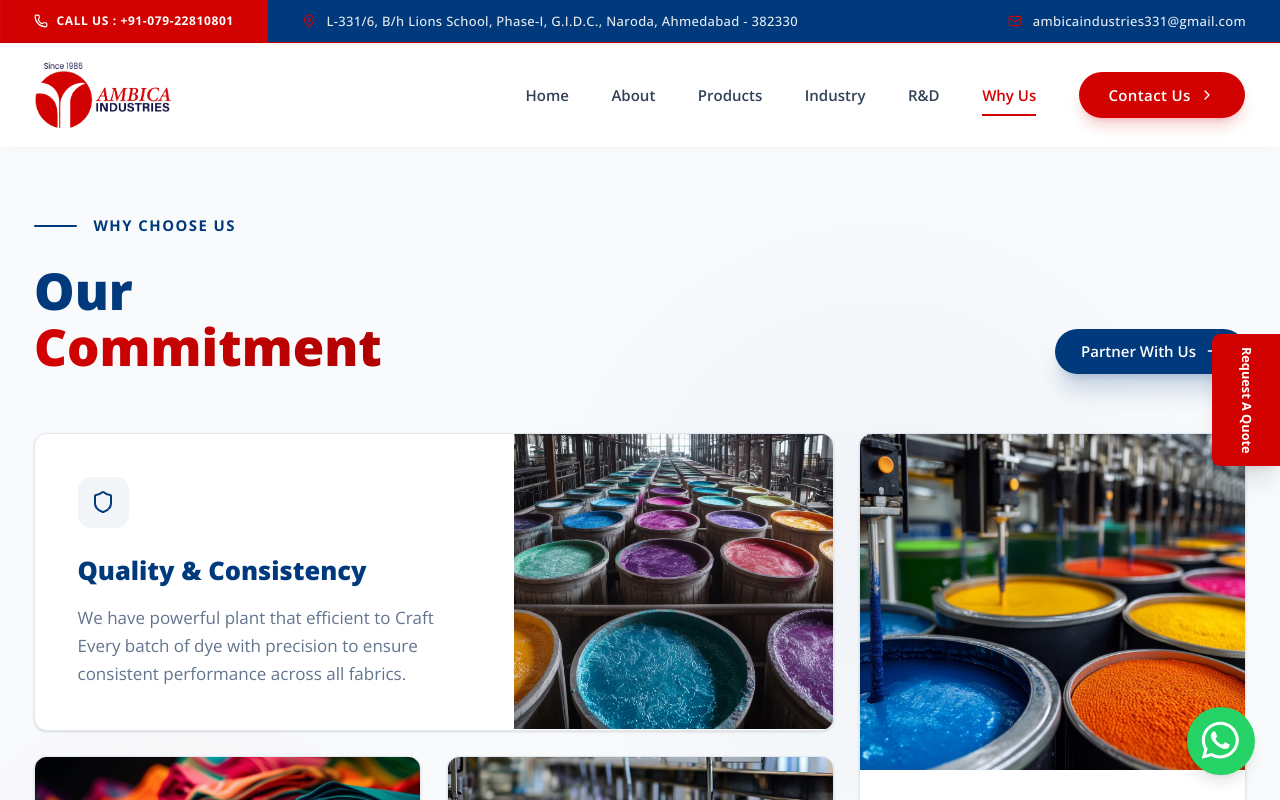
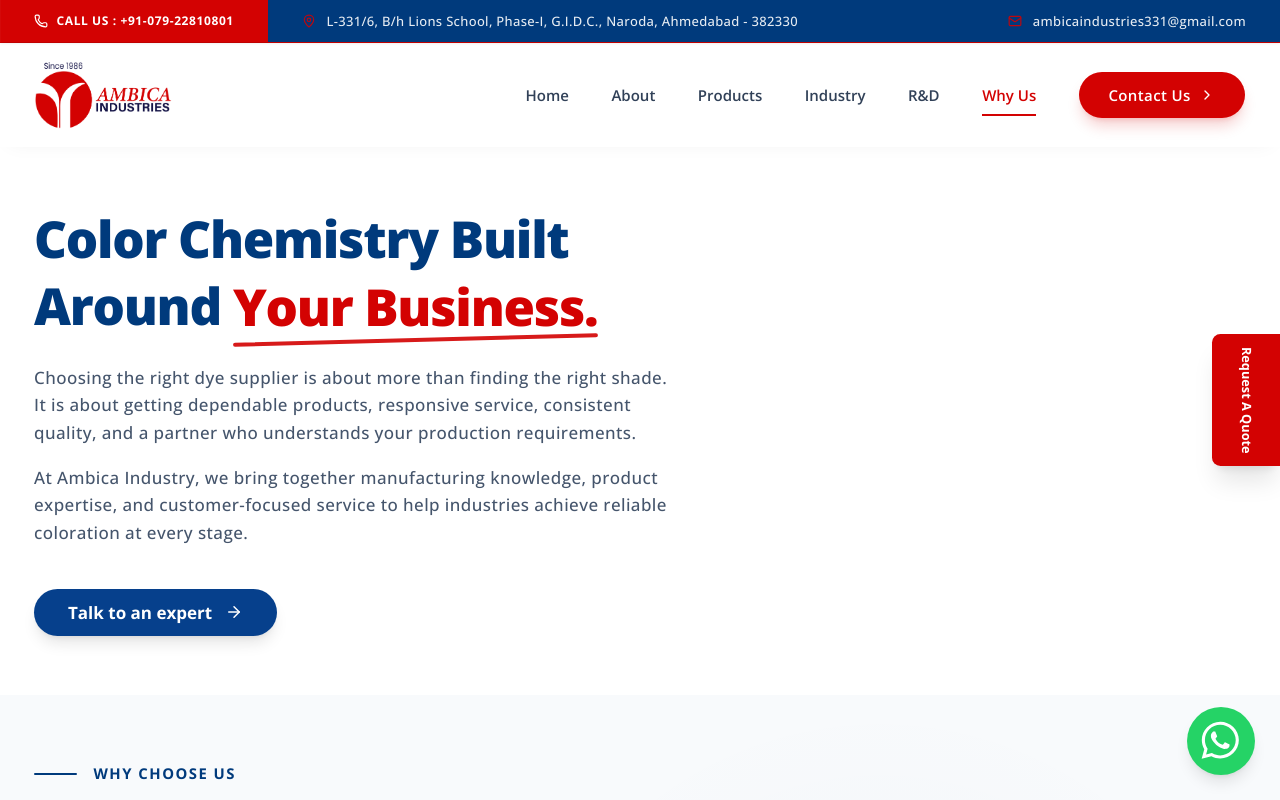
Before and after one commit to digitalwebconnection/ambicaindustries, a React (Vite) app: page /why-choose-us in a window 1280 px wide. Shown: the top 800 px of the page. Built offline with nearby package versions, Linux system fonts and the light colour scheme.

Commit message:
feat: update HeroIndustry and HeroWhyUs sections with improved layout and animations; enhance button styles in RnD components

```diff
--- a/src/components/sections/HeroWhyUs.tsx
+++ b/src/components/sections/HeroWhyUs.tsx
@@ -1,9 +1,52 @@
+import { motion } from "framer-motion";
+
+import { ArrowRight } from "lucide-react";
+
+export default function HeroWhyUs() {
 
 
-export default function(){
-    return(
-        <section>
+    return (
+        <section className="relative overflow-hidden bg-white py-12 lg:py-14">
+            <div className="max-w-7xl mx-auto px-4 sm:px-6 lg:px-8">
+                <div className="grid grid-cols-1 lg:grid-cols-[1.3fr_1fr] gap-16 lg:gap-20 items-center">
 
+                    <motion.div
+                        initial={{ opacity: 0, x: -30 }}
+                        whileInView={{ opacity: 1, x: 0 }}
+                        viewport={{ once: true }}
+                        transition={{ duration: 0.8 }} className="">
+                        <h1 className="text-4xl sm:text-4xl lg:text-5xl font-black text-primary-dark tracking-tight leading-15 mb-6 relative">
+                            Color Chemistry Built Around <span className="text-accent-red relative inline-block mt-1">
+                                Your Business.
+                                <div className="absolute -bottom-1 left-0 w-full h-1 bg-accent-red/90 rounded-full transform -rotate-[1.5deg]" />
+                            </span>
+
+                        </h1>
+                        <p className="text-base tracking-wide mt-4 text-slate-600 leading-relaxed mb-4 font-medium">
+                            Choosing the right dye supplier is about more than finding the right shade. It is about getting dependable products, responsive service, consistent quality, and a partner who understands your production requirements.
+                        </p>
+                        <p className="text-base tracking-wide mt-2 text-slate-600 leading-relaxed mb-10 font-medium">
+At Ambica Industry, we bring together manufacturing knowledge, product expertise, and customer-focused service to help industries achieve reliable coloration at every stage.                        </p>
+
+                        <button type="button" className="group inline-flex items-center justify-center gap-3 px-8 py-2.5 rounded-full bg-primary hover:bg-primary-dark text-white text-base font-bold shadow-lg hover:shadow-xl hover:-translate-y-1 transition-all duration-300"
+                        >
+                            <span>Talk to an expert</span>
+                            <ArrowRight size={18} className="group-hover:translate-x-1 transition-transform duration-300" />
+                        </button>
+                    </motion.div>
+
+                    {/* <motion.div
+                        initial={{ opacity: 0, y: 10 }}
+                        whileInView={{ opacity: 1, y: 0 }}
+                        viewport={{ once: true, amount: 0.2 }}
+                        transition={{ duration: 0.4 }}
+                        className="relative h-130">
+                        <div className="w-100  h-100  bg-accent-red/15 absolute  top-10 rounded-l-full"></div>
+
+
+                    </motion.div> */}
+                </div>
+            </div>
         </section>
-    )
+    );
 }
--- a/src/components/sections/RnDHero.tsx
+++ b/src/components/sections/RnDHero.tsx
@@ -60,14 +60,14 @@ export default function HeroSection() {
             <div className="flex gap-5">
               <button
                 type="button"
-                className="group inline-flex items-center justify-center gap-3 px-8 py-2.5 rounded-full bg-accent-red hover:bg-accent-red-dark text-white text-base font-bold shadow-md hover:shadow-lg hover:shadow-accent-red/50 hover:-translate-y-1 transition-all duration-300"
+                className="group inline-flex items-center justify-center gap-3 px-8 py-2.5 rounded-full bg-accent-red hover:bg-accent-red-dark text-white text-base font-bold shadow-md hover:shadow-lg hover:shadow-accent-red/50 hover:-translate-y-1 transition-all duration-300 cursor-pointer"
               >
                 <span>Talk to an expert</span>
                 <ArrowRight size={18} className="group-hover:translate-x-1 transition-transform duration-300" />
               </button>
               <button
                 type="button"
-                className="group inline-flex text-accent-red items-center justify-center gap-3 px-8 py-2.5 rounded-full border-2 border-accent-red/70 bg-white hover:bg-accent-red/5 hover:text-accent-red text-base font-bold shadow-md shadow-accent-red/20 hover:shadow-lg hover:shadow-accent-red/35 hover:-translate-y-1 transition-all duration-300"
+                className="group inline-flex text-accent-red items-center justify-center gap-3 px-8 py-2.5 rounded-full border-2 border-accent-red/70 bg-white hover:bg-accent-red/5 hover:text-accent-red text-base font-bold shadow-md shadow-accent-red/20 hover:shadow-lg hover:shadow-accent-red/35 hover:-translate-y-1 transition-all duration-300 cursor-pointer"
               >
                 <span>Explore Our R&D</span>
                 <ArrowRight size={18} className="group-hover:translate-x-1 transition-transform duration-300" />
--- a/src/components/sections/RnDProcess.tsx
+++ b/src/components/sections/RnDProcess.tsx
@@ -78,7 +78,7 @@ export default function RnDProcess() {
                  initial={{ opacity: 0, y: 30 }}
                  whileInView={{ opacity: 1, y: 0 }} viewport={{ once: true }}
                  transition={{ duration: 0.5, delay: index * 0.11 }} className="relative flex justify-center">
-                  <div className="group relative flex flex-col items-center justify-center text-center w-70 h-70  rounded-full border border-slate-200 bg-white px-8 shadow-sm transition-all duration-500 hover:border-accent-red hover:bg-accent-red/5 hover:shadow-xl hover:shadow-black/20 hover:-translate-y-2">
+                  <div className="group relative flex flex-col items-center justify-center text-center w-70 h-70  rounded-full border border-slate-200 bg-white px-8 shadow-sm transition-all duration-500 hover:border-accent-red hover:bg-accent-red/5 hover:shadow-xl hover:shadow-black/10 hover:-translate-y-2">
 
                     <span className="absolute top-5 text-sm font-bold tracking-widest text-accent-red">
                       {step.number}
--- a/src/components/sections/RnDQuality.tsx
+++ b/src/components/sections/RnDQuality.tsx
@@ -5,8 +5,7 @@ import {
   Microscope,
   Beaker,
   ShieldCheck,
-  Factory,
-  CheckCircle2,
+  Factory
 } from "lucide-react";
 
 const focusPoints = [
```
Also changed, not shown: src/components/sections/HeroIndusrty.tsx (+23 -13 lines).
